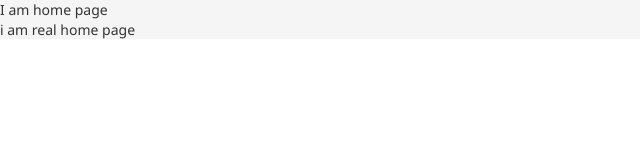
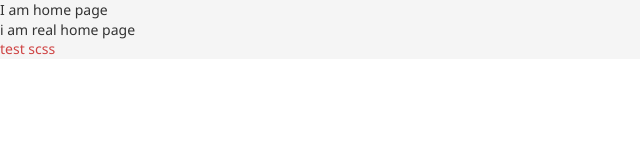
Before and after one commit to BotEthan1224/MyFruitStore, a Vue app in the folder vue3-MyFruitStore/: page / in a window 1280 px wide. Shown: the top 160 px of the page, without its empty margins (0-640 px from the left). Built offline with nearby package versions, Linux system fonts and the light colour scheme; no server answers.

Commit message:
scss文件的自动导入

```diff
--- a/vue3-MyFruitStore/src/App.vue
+++ b/vue3-MyFruitStore/src/App.vue
@@ -5,9 +5,15 @@
 <template>
   <!-- 一级路由出口组件 -->
   <RouterView />
+  <div class ="test">
+    test scss
+  </div>
 </template>
 
-<style scoped>
+<style scoped lang="scss">
+.test{
+  color:$priceColor;
+}
 header {
   line-height: 1.5;
   max-height: 100vh;
--- /dev/null
+++ b/vue3-MyFruitStore/src/styles/var.scss
@@ -0,0 +1,5 @@
+$xtxColor: #27ba9b;
+$helpColor: #e26237;
+$sucColor: #1dc779;
+$warnColor: #ffb302;
+$priceColor: #cf4444;
--- a/vue3-MyFruitStore/vite.config.js
+++ b/vue3-MyFruitStore/vite.config.js
@@ -34,6 +34,7 @@
         //自动导入定制化样式文件进行样式覆盖
         additionalData: `
           @use "@/styles/element/index.scss" as *;
+          @use "@/styles/var.scss" as *;
         `,
       }
     }
```
